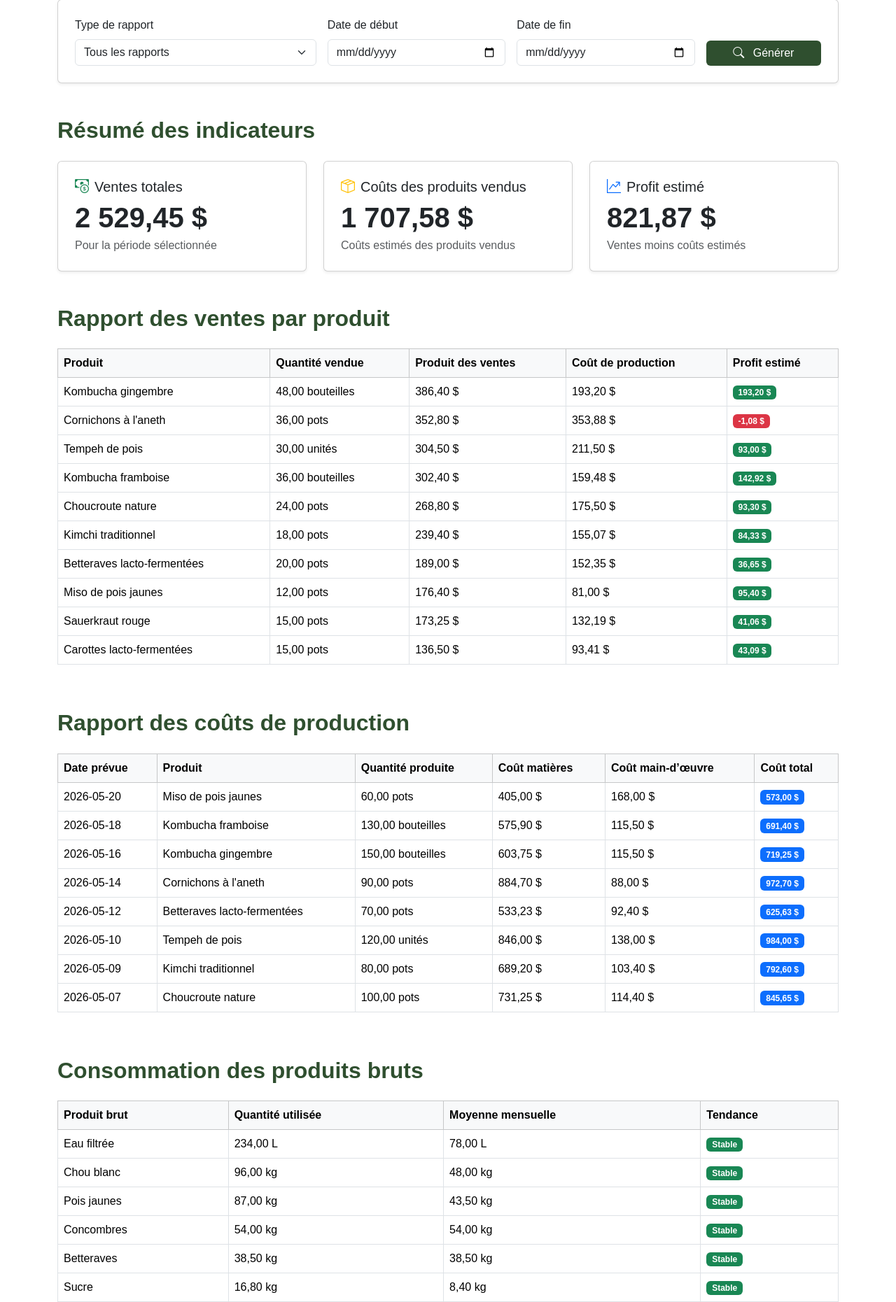
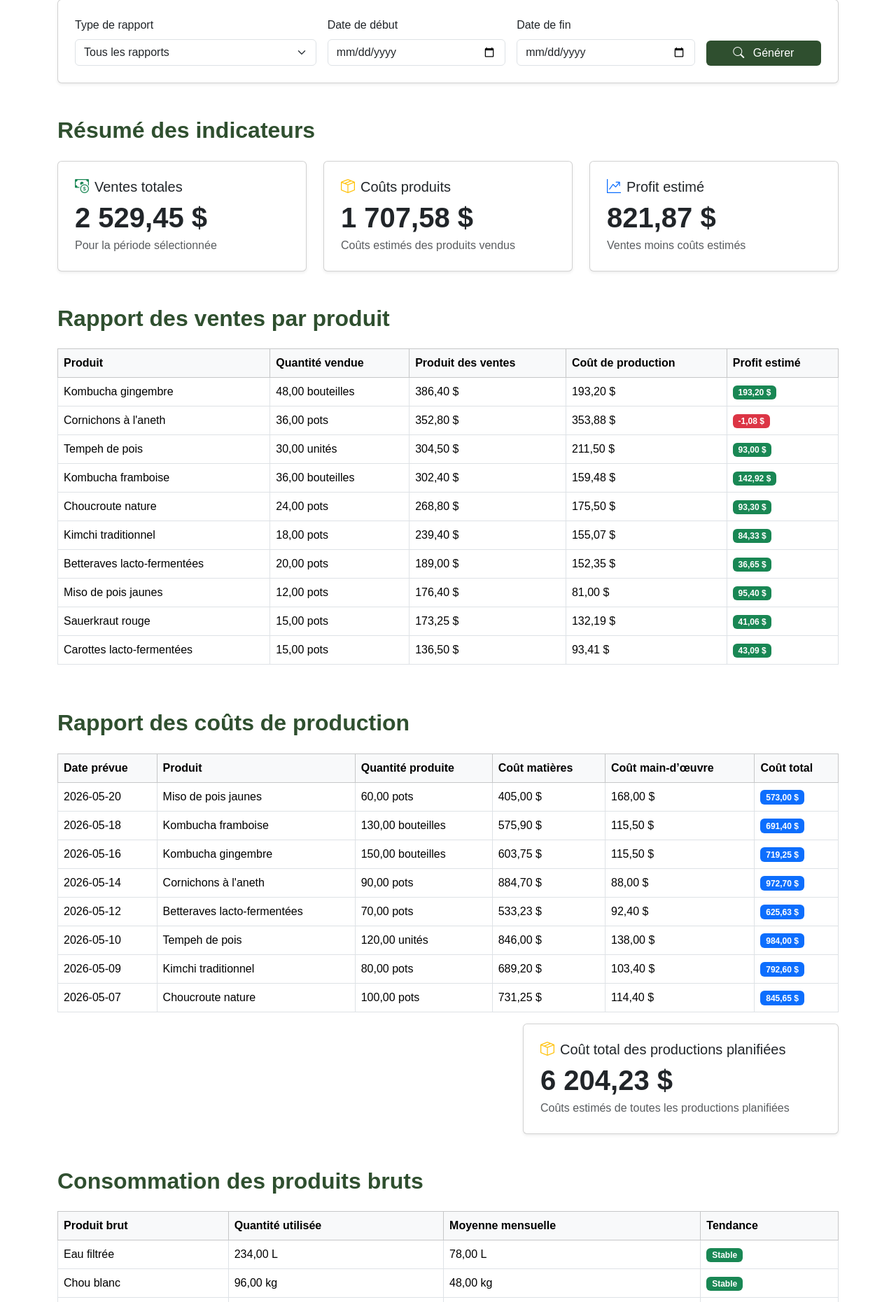
Before and after one commit to MatthewOPJ/Travail_De_Session_BD, a PHP site: page /rapports.php in a window 1280 px wide. Shown: the part 363-2224 px from the top of the page at 70% size. Run offline with PHP 8.4, Linux system fonts and the light colour scheme; data comes from the database, SQL or seed files in the repository.

Commit message:
Tout est correct
Tout est correct

```diff
--- a/TravailSessionBD/commandes.php
+++ b/TravailSessionBD/commandes.php
@@ -27,7 +27,7 @@ try {
         $statut = $_POST['statut'];
 
         if ($idClient != "" && $idProduit != "" && $quantite != "" && $prixVente != "" && $dateCommande != "" && $statut != "") {
-            // 1. On ajoute d'abord la commande du client.
+            // On ajoute d'abord la commande du client.
             $sql = "INSERT INTO commandeclient (id_client, date_commande, date_reception_prevue, statut)
                     VALUES (:idClient, :dateCommande, NULL, :statut)";
 
@@ -38,10 +38,10 @@ try {
                 'statut' => $statut
             ]);
 
-            // 2. On récupère l'identifiant de la commande qui vient d'être ajoutée.
+            // On récupère l'identifiant de la commande qui vient d'être ajoutée.
             $idCommande = $bd->lastInsertId();
 
-            // 3. On ajoute ensuite le produit commandé dans la table lignecommandeclient.
+            // On ajoute ensuite le produit commandé dans la table lignecommandeclient.
             $sql = "INSERT INTO lignecommandeclient (id_commande_client, id_produit_transforme, quantite, prix_vente)
                     VALUES (:idCommande, :idProduit, :quantite, :prixVente)";
 
--- a/TravailSessionBD/rapports.php
+++ b/TravailSessionBD/rapports.php
@@ -40,13 +40,11 @@ $messageErreur = '';
 
 try {
 
-    // =========================================================
-    // 1. Rapport des ventes par produit
+    // Rapport des ventes par produit
     // Les coûts sont calculés à partir de la recette :
     // produit transformé -> recette -> produit brut.
     // Si un produit n'a pas encore de recette, on utilise par défaut
     // le prix_unitaire_moyen du produit transformé.
-    // =========================================================
 
     $conditionVentes = " WHERE 1=1 ";
     $paramsVentes = [];
@@ -98,16 +96,12 @@ try {
         $coutsTotaux = $coutsTotaux + $ligne['cout_estime'];
     }
 
-    // Le profit du résumé doit être calculé avec les mêmes montants
-    // que les deux cartes précédentes.
     $profitTotal = $ventesTotales - $coutsTotaux;
 
-    // =========================================================
-    // 2. Rapport des coûts de production
+    // Rapport des coûts de production
     // Ici, on calcule les coûts des productions planifiées.
     // Le coût des matières est multiplié par la quantité produite.
     // Si la durée réelle est vide, on utilise la durée prévue.
-    // =========================================================
 
     $conditionProduction = " WHERE 1=1 ";
     $paramsProduction = [];
@@ -151,9 +145,7 @@ try {
         $coutsProductionTotaux = $coutsProductionTotaux + $ligne['cout_total'];
     }
 
-    // =========================================================
-    // 3. Rapport de consommation des produits bruts
-    // =========================================================
+    // Rapport de consommation des produits bruts
 
     $sqlConsommation = "
         SELECT
@@ -306,7 +298,7 @@ try {
 
         <div class="col-md-4">
           <div class="card shadow-sm p-4 h-100">
-            <h5><i class="bi bi-box-seam me-2 text-warning"></i>Coûts des produits vendus</h5>
+            <h5><i class="bi bi-box-seam me-2 text-warning"></i>Coûts produits</h5>
             <p class="display-6 fw-bold mb-1"><?= number_format($coutsTotaux, 2, ',', ' ') ?> $</p>
             <p class="text-muted mb-0">Coûts estimés des produits vendus</p>
           </div>
@@ -319,6 +311,7 @@ try {
             <p class="text-muted mb-0">Ventes moins coûts estimés</p>
           </div>
         </div>
+
       </div>
     </section>
 
@@ -402,6 +395,16 @@ try {
             <?php endforeach; ?>
           </tbody>
         </table>
+      </div>
+      <div class="row">
+        <div class="col-md-7"></div>
+        <div class="col-md-5">
+            <div class="card shadow-sm p-4 h-100">
+              <h5><i class="bi bi-box-seam me-2 text-warning"></i>Coût total des productions planifiées</h5>
+              <p class="display-6 fw-bold mb-1"><?= number_format($coutsProductionTotaux, 2, ',', ' ') ?> $</p>
+              <p class="text-muted mb-0">Coûts estimés de toutes les productions planifiées</p>
+            </div>
+          </div>
       </div>
     </section>
     <?php endif; ?>
```
